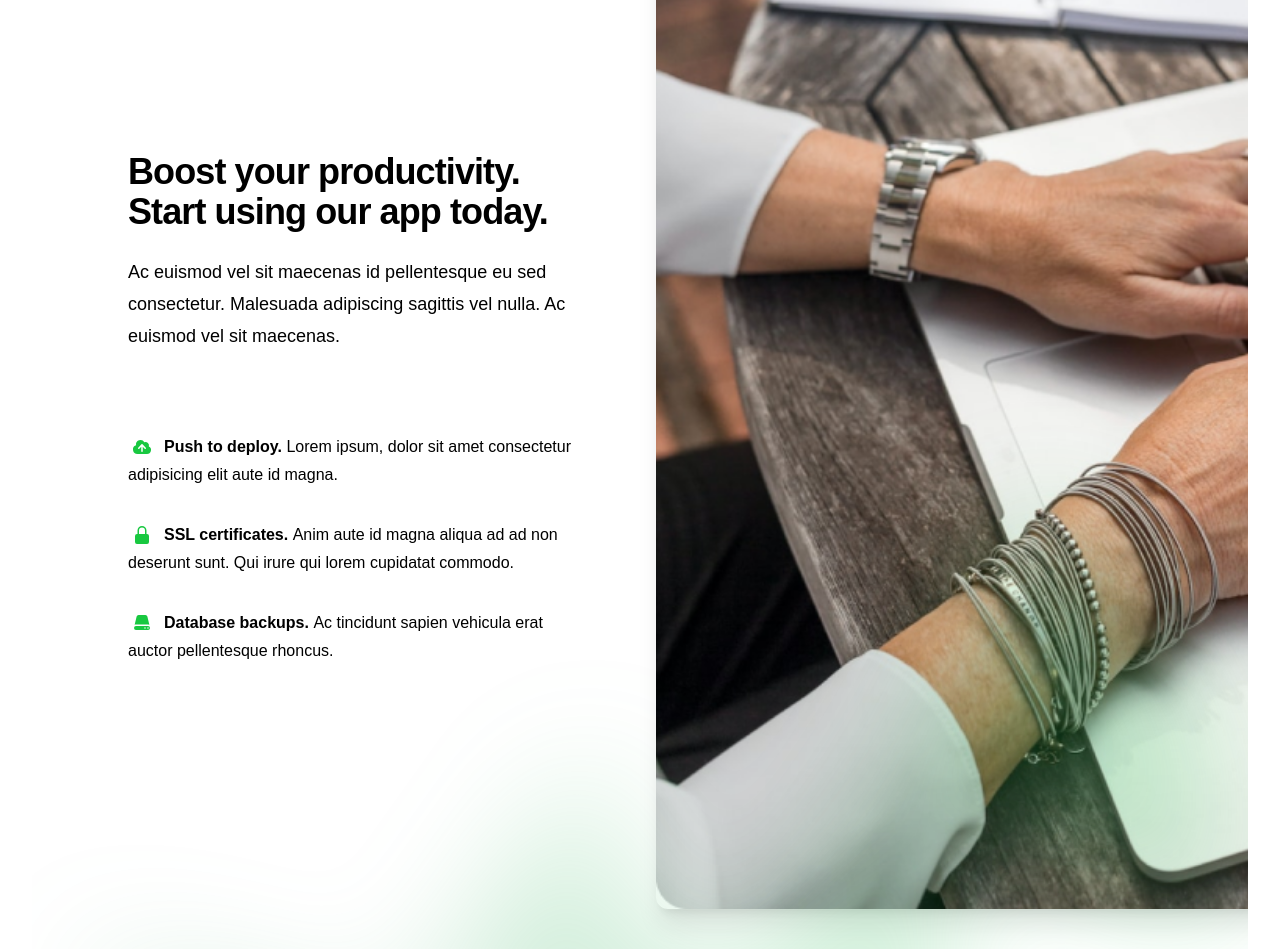
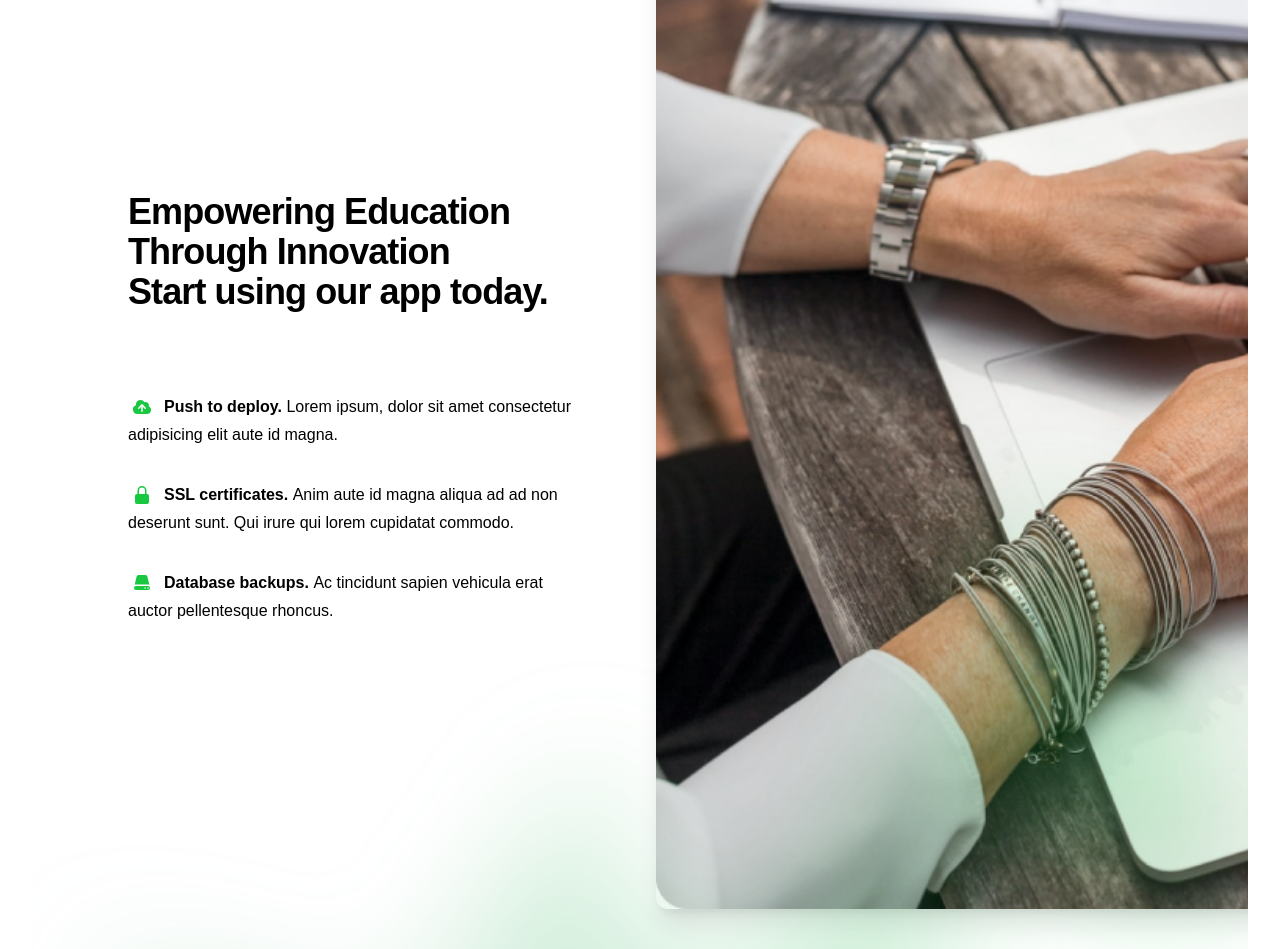
Before and after one commit to abed-obaah/studybuddy, a React (Vite) app: page / in a window 1280 px wide. Shown: the part 1514-2463 px from the top of the page. Built offline with nearby package versions, Linux system fonts and the light colour scheme.

Commit message:
Update Home.jsx

```diff
--- a/src/Components/Home.jsx
+++ b/src/Components/Home.jsx
@@ -461,14 +461,14 @@ export default function Example() {
             <div className="mx-auto grid max-w-2xl grid-cols-1 gap-x-8 gap-y-16 sm:gap-y-20 lg:mx-0 lg:max-w-none lg:grid-cols-2 lg:items-center lg:gap-y-0">
               <div className="lg:row-start-2 lg:max-w-md">
                 <h2 className="text-3xl font-bold tracking-tight text-black  sm:text-4xl">
-                  Boost your productivity.
+                  Empowering Education Through Innovation
                   <br />
                   Start using our app today.
                 </h2>
-                <p className="mt-6 text-lg leading-8 text-black ">
+{/*                 <p className="mt-6 text-lg leading-8 text-black ">
                   Ac euismod vel sit maecenas id pellentesque eu sed consectetur. Malesuada adipiscing sagittis vel
                   nulla. Ac euismod vel sit maecenas.
-                </p>
+                </p> */}
               </div>
               <img
                 src={frame}
```
